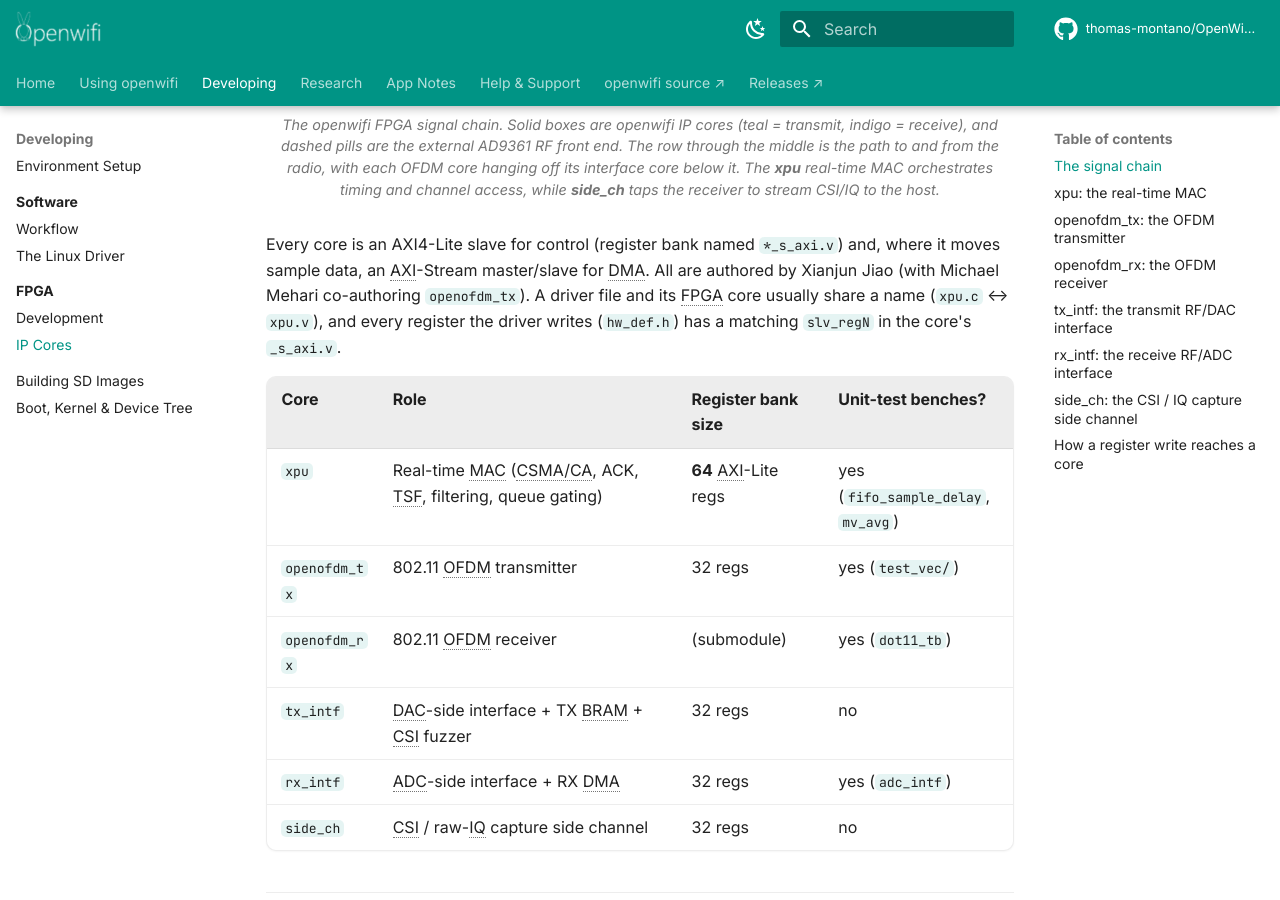
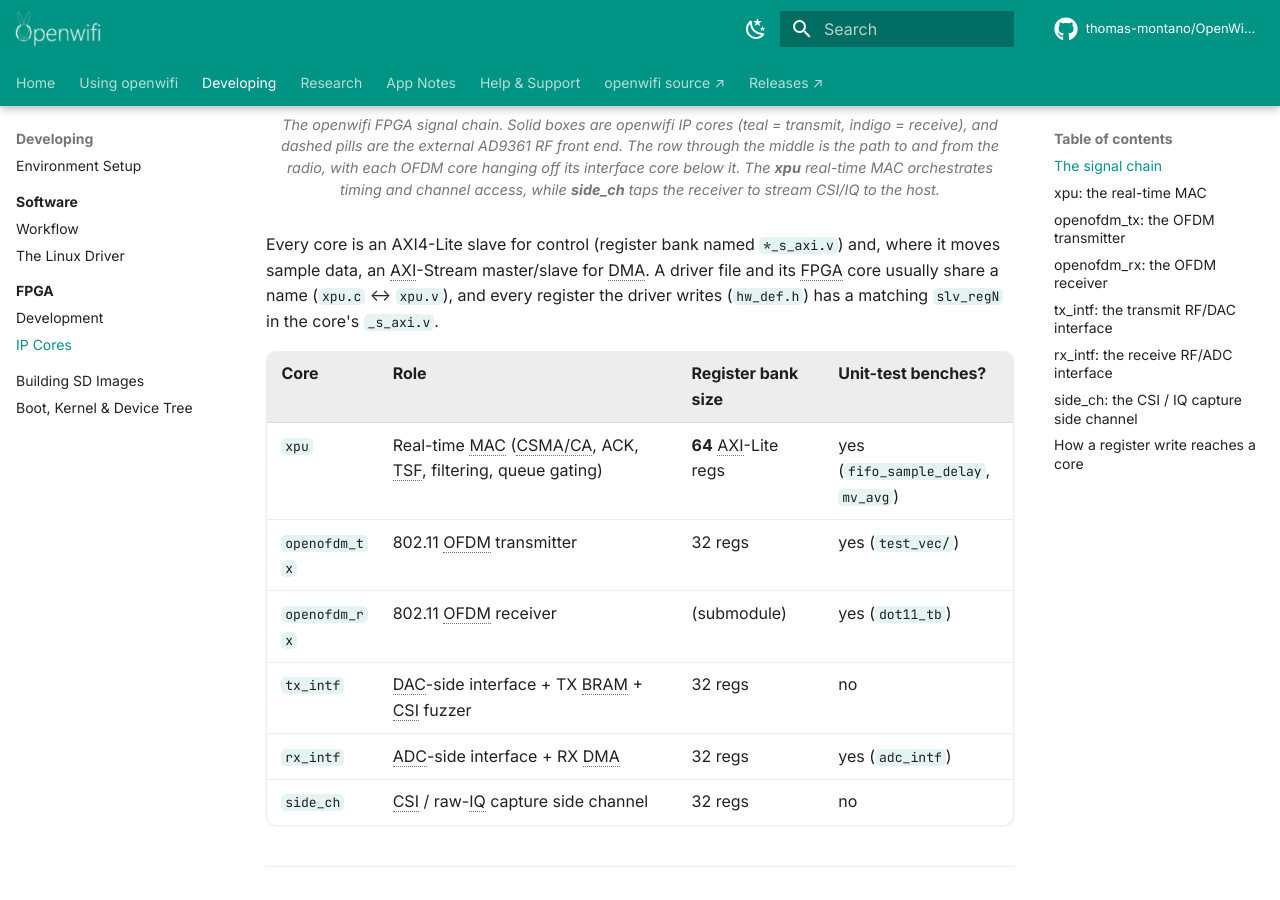
Before and after one commit to ThomasMontanoGames/OpenWifi-Wiki, an MkDocs documentation site: the page built from docs/FPGA-IP-Cores.md, in a window 1280 px wide and 900 px high, scrolled down 1067 px. Built offline with MkDocs 1.6.1 and Material for MkDocs 9.7.7, drawn with Linux system fonts in a browser that asks for light colours; comment, search, counter and statistics services are not loaded.

Commit message:
docs(fpga-ip-cores): drop core authorship attribution
Remove the sentence naming the IP core authors from the signal-chain description. The attribution is not needed to understand the cores and is better tracked in the upstream repository history than restated here.

```diff
--- a/docs/FPGA-IP-Cores.md
+++ b/docs/FPGA-IP-Cores.md
@@ -108,7 +108,7 @@ The six cores form a transmit chain and a receive chain that meet at the AD9361
 <figcaption><em>The openwifi FPGA signal chain. Solid boxes are openwifi IP cores (teal = transmit, indigo = receive), and dashed pills are the external AD9361 RF front end. The row through the middle is the path to and from the radio, with each OFDM core hanging off its interface core below it. The <strong>xpu</strong> real-time MAC orchestrates timing and channel access, while <strong>side_ch</strong> taps the receiver to stream CSI/IQ to the host.</em></figcaption>
 </figure>
 
-Every core is an AXI4-Lite slave for control (register bank named `*_s_axi.v`) and, where it moves sample data, an AXI-Stream master/slave for DMA. All are authored by Xianjun Jiao (with Michael Mehari co-authoring `openofdm_tx`). A driver file and its FPGA core usually share a name (`xpu.c` ↔ `xpu.v`), and every register the driver writes (`hw_def.h`) has a matching `slv_regN` in the core's `_s_axi.v`.
+Every core is an AXI4-Lite slave for control (register bank named `*_s_axi.v`) and, where it moves sample data, an AXI-Stream master/slave for DMA. A driver file and its FPGA core usually share a name (`xpu.c` ↔ `xpu.v`), and every register the driver writes (`hw_def.h`) has a matching `slv_regN` in the core's `_s_axi.v`.
 
 | Core | Role | Register bank size | Unit-test benches? |
 |---|---|---|---|
```
